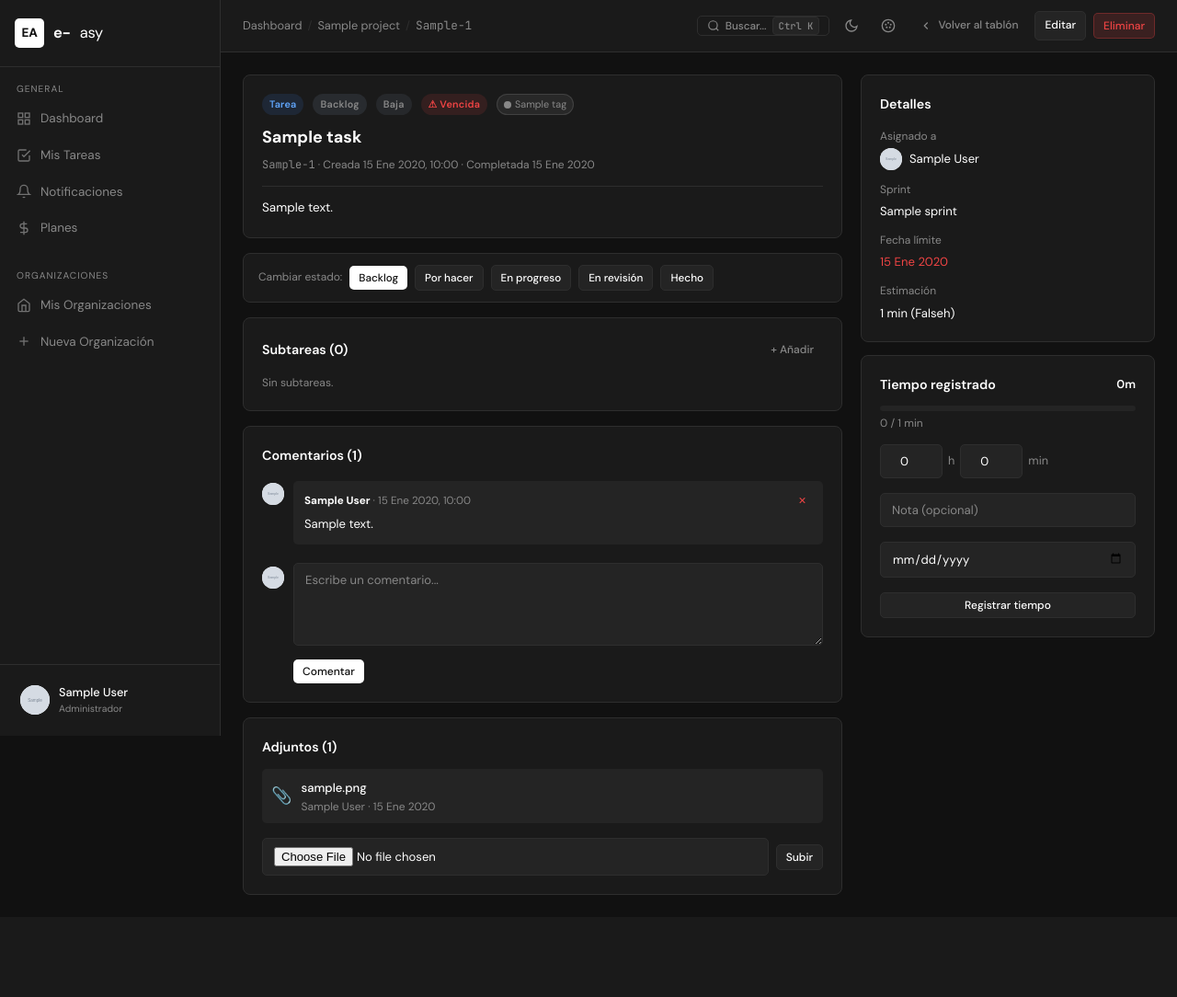
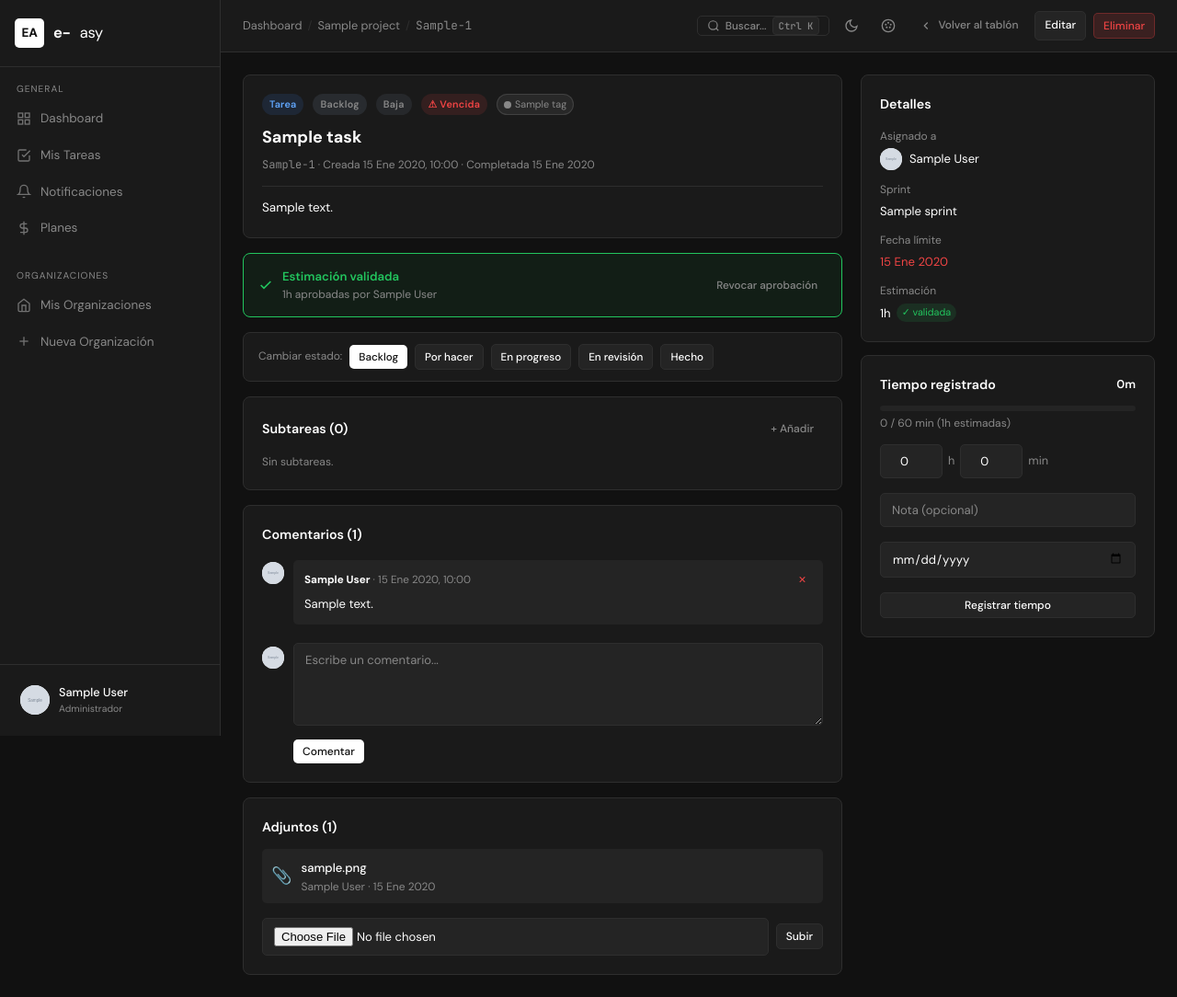
Before and after one commit to SergioE-ASY/Gestor-de-flujo-de-trabajo, a Django app: page /projects/00000000-0000-0000-0000-000000000001/tasks/00000000-0000-0000-0000-000000000001/ in a window 1280 px wide. Shown: the whole page at 92% size. Before the commit the page ends 973 px from the top, so only its background shows below. Run offline with Django 5.2, Linux system fonts and the light colour scheme; a user stored in the database is signed in; tables that the repository leaves empty hold one stand-in row (values such as "Sample post"); grey boxes marked "Sample" are stand-in pictures; data that the repository does not hold is empty.

Commit message:
fix: hours validation

```diff
--- a/taskflow/taskmanager/notifications/models.py
+++ b/taskflow/taskmanager/notifications/models.py
@@ -11,6 +11,7 @@ class Notification(models.Model):
         ('status_changed', 'Estado cambiado'),
         ('sprint_started', 'Sprint iniciado'),
         ('mentioned', 'Mencionado'),
+        ('hours_validation_requested', 'Validación de horas solicitada'),
     ]
 
     id = models.UUIDField(primary_key=True, default=uuid.uuid4, editable=False)
--- a/taskflow/taskmanager/tasks/models.py
+++ b/taskflow/taskmanager/tasks/models.py
@@ -45,6 +45,10 @@ class Task(models.Model):
     sprint = models.ForeignKey('projects.Sprint', on_delete=models.SET_NULL, null=True, blank=True, related_name='tasks')
     assignee = models.ForeignKey(settings.AUTH_USER_MODEL, on_delete=models.SET_NULL, null=True, blank=True, related_name='assigned_tasks')
     assignees = models.ManyToManyField(settings.AUTH_USER_MODEL, blank=True, related_name='tasks_assigned', db_table='task_assignee')
+    task_responsible = models.ForeignKey(
+        settings.AUTH_USER_MODEL, on_delete=models.SET_NULL,
+        null=True, blank=True, related_name='responsible_tasks',
+    )
     parent_task = models.ForeignKey('self', on_delete=models.SET_NULL, null=True, blank=True, related_name='subtasks')
     project_sequence = models.PositiveIntegerField(default=0)
     type = models.CharField(max_length=20, choices=TYPE_CHOICES, default='task')
@@ -54,6 +58,8 @@ class Task(models.Model):
     priority = models.CharField(max_length=20, choices=PRIORITY_CHOICES, default='medium')
     position = models.IntegerField(default=0)
     estimated_min = models.IntegerField(null=True, blank=True, help_text='Estimación en minutos')
+    estimated_hours = models.DecimalField(max_digits=6, decimal_places=2, null=True, blank=True)
+    hours_validated = models.BooleanField(default=False)
     due_date = models.DateField(null=True, blank=True)
     completed_at = models.DateTimeField(null=True, blank=True)
     created_at = models.DateTimeField(auto_now_add=True)
--- a/taskflow/taskmanager/tasks/urls.py
+++ b/taskflow/taskmanager/tasks/urls.py
@@ -14,5 +14,6 @@ urlpatterns = [
     path('projects/<uuid:project_pk>/tasks/<uuid:task_pk>/comments/<uuid:pk>/delete/', views.comment_delete, name='comment_delete'),
     path('projects/<uuid:project_pk>/tasks/<uuid:task_pk>/attachments/', views.attachment_upload, name='attachment_upload'),
     path('projects/<uuid:project_pk>/tasks/<uuid:task_pk>/timelogs/', views.timelog_create, name='timelog_create'),
+    path('projects/<uuid:project_pk>/tasks/<uuid:pk>/validate-hours/', views.task_validate_hours, name='task_validate_hours'),
     path('projects/<uuid:project_pk>/tags/new/', views.tag_create, name='tag_create'),
 ]
--- a/taskflow/taskmanager/tasks/views.py
+++ b/taskflow/taskmanager/tasks/views.py
@@ -1,3 +1,5 @@
+from decimal import Decimal, InvalidOperation
+
 from django.shortcuts import render, redirect, get_object_or_404
 from django.contrib.auth.decorators import login_required
 from django.contrib import messages
@@ -26,10 +28,22 @@ def _parse_hm(post, h_field, m_field):
         return None
 
 
+def _parse_hours(post):
+    """Convierte campos estimated_h + estimated_m del POST a horas decimales, o None."""
+    try:
+        h = int(post.get('estimated_h', 0) or 0)
+        m = int(post.get('estimated_m', 0) or 0)
+        total = h + m / 60
+        return Decimal(str(round(total, 2))) if total > 0 else None
+    except (ValueError, TypeError, InvalidOperation):
+        return None
+
+
 @login_required
 @project_permission(can_create_task, pk_kwarg='project_pk')
 def task_create(request, project_pk, project=None, membership=None):
     if request.method == 'POST':
+        estimated_hours = _parse_hours(request.POST)
         task = Task.objects.create(
             project=project,
             title=request.POST.get('title'),
@@ -38,7 +52,8 @@ def task_create(request, project_pk, project=None, membership=None):
             status=request.POST.get('status', 'backlog'),
             priority=request.POST.get('priority', 'medium'),
             due_date=request.POST.get('due_date') or None,
-            estimated_min=_parse_hm(request.POST, 'estimated_h', 'estimated_m'),
+            estimated_hours=estimated_hours,
+            task_responsible_id=request.POST.get('task_responsible') or None,
             sprint_id=request.POST.get('sprint') or None,
             parent_task_id=request.POST.get('parent_task') or None,
         )
@@ -54,6 +69,12 @@ def task_create(request, project_pk, project=None, membership=None):
                 user=assignee, task=task, project=project,
                 type='task_assigned',
                 message=f'Se te asignó la tarea: {task.title}',
+            )
+        if task.task_responsible and estimated_hours and task.task_responsible != request.user:
+            Notification.objects.create(
+                user=task.task_responsible, task=task, project=project,
+                type='hours_validation_requested',
+                message=f'{request.user.name} solicita que valides la estimación de {estimated_hours}h para: {task.title}',
             )
 
         messages.success(request, f'Tarea "{task.title}" creada.')
@@ -84,11 +105,14 @@ def task_detail(request, project_pk, pk, project=None, membership=None):
     subtasks = task.subtasks.prefetch_related('assignees').all()
     total_logged = task.get_total_logged_minutes()
 
+    estimated_total_min = int(float(task.estimated_hours) * 60) if task.estimated_hours else 0
+
     return render(request, 'tasks/task_detail.html', {
         'project': project, 'task': task, 'membership': membership,
         'comments': comments, 'attachments': attachments,
         'time_logs': time_logs, 'subtasks': subtasks,
         'total_logged': total_logged,
+        'estimated_total_min': estimated_total_min,
         'total_logged_display': f'{total_logged // 60}h {total_logged % 60}m' if total_logged else '0m',
         'status_choices': Task.STATUS_CHOICES,
         'priority_choices': Task.PRIORITY_CHOICES,
@@ -109,8 +133,18 @@ def task_edit(request, project_pk, pk, project=None, membership=None):
         task.status = request.POST.get('status', task.status)
         task.priority = request.POST.get('priority', task.priority)
         task.due_date = request.POST.get('due_date') or None
-        task.estimated_min = _parse_hm(request.POST, 'estimated_h', 'estimated_m')
         task.sprint_id = request.POST.get('sprint') or None
+
+        new_hours = _parse_hours(request.POST)
+        hours_changed = str(new_hours) != str(task.estimated_hours)
+        if hours_changed:
+            task.hours_validated = False
+        task.estimated_hours = new_hours
+
+        old_responsible_id = task.task_responsible_id
+        task.task_responsible_id = request.POST.get('task_responsible') or None
+        responsible_changed = task.task_responsible_id != old_responsible_id
+
         task.save()
 
         task.task_tags.all().delete()
@@ -131,6 +165,18 @@ def task_edit(request, project_pk, pk, project=None, membership=None):
                     message=f'Se te asignó la tarea: {task.title}',
                 )
 
+        should_notify_responsible = (
+            task.task_responsible and task.estimated_hours
+            and task.task_responsible != request.user
+            and (responsible_changed or hours_changed)
+        )
+        if should_notify_responsible:
+            Notification.objects.create(
+                user=task.task_responsible, task=task, project=project,
+                type='hours_validation_requested',
+                message=f'{request.user.name} solicita que valides la estimación de {task.estimated_hours}h para: {task.title}',
+            )
+
         messages.success(request, 'Tarea actualizada.')
         return redirect('task_detail', project_pk=project_pk, pk=pk)
 
@@ -140,14 +186,16 @@ def task_edit(request, project_pk, pk, project=None, membership=None):
     selected_tag_ids = list(task.task_tags.values_list('tag_id', flat=True))
     selected_assignee_ids = list(task.assignees.values_list('id', flat=True))
 
-    est = task.estimated_min or 0
+    est = task.estimated_hours or 0
+    est_total_min = round(float(est) * 60)
+    est_h, est_m = divmod(est_total_min, 60)
     return render(request, 'tasks/task_form.html', {
         'project': project, 'task': task, 'members': members,
         'sprints': sprints, 'tags': tags, 'selected_tag_ids': selected_tag_ids,
         'selected_assignee_ids': selected_assignee_ids,
         'type_choices': Task.TYPE_CHOICES, 'status_choices': Task.STATUS_CHOICES,
         'priority_choices': Task.PRIORITY_CHOICES, 'title': 'Editar Tarea',
-        'est_h': est // 60, 'est_m': est % 60,
+        'est_h': est_h, 'est_m': est_m,
     })
 
 
@@ -342,6 +390,44 @@ def timelog_create(request, project_pk, task_pk, project=None, membership=None):
 
 
 @login_required
+@require_POST
+@require_project_member(pk_kwarg='project_pk')
+def task_validate_hours(request, project_pk, pk, project=None, membership=None):
+    task = get_object_or_404(Task, pk=pk, project=project)
+    if request.user != task.task_responsible:
+        messages.error(request, 'Solo el responsable de horas puede validar la estimación.')
+        return redirect('task_detail', project_pk=project_pk, pk=pk)
+
+    from notifications.models import Notification
+    action = request.POST.get('action')
+    notify_user = task.assignee if task.assignee and task.assignee != request.user else None
+
+    if action == 'validate':
+        task.hours_validated = True
+        task.save(update_fields=['hours_validated'])
+        messages.success(request, 'Estimación de horas validada.')
+        if notify_user:
+            Notification.objects.create(
+                user=notify_user, task=task, project=project,
+                type='hours_validation_requested',
+                message=f'{request.user.name} ha aprobado la estimación de {task.estimated_hours}h para: {task.title}',
+            )
+    elif action == 'reject':
+        hours_before = task.estimated_hours
+        task.hours_validated = False
+        task.estimated_hours = None
+        task.save(update_fields=['hours_validated', 'estimated_hours'])
+        messages.info(request, 'Estimación rechazada. El creador puede introducir una nueva.')
+        if notify_user:
+            Notification.objects.create(
+                user=notify_user, task=task, project=project,
+                type='hours_validation_requested',
+                message=f'{request.user.name} ha rechazado la estimación de {hours_before}h para: {task.title}. Por favor, introduce una nueva estimación.',
+            )
+    return redirect('task_detail', project_pk=project_pk, pk=pk)
+
+
+@login_required
 @project_permission(can_manage_tags, pk_kwarg='project_pk')
 def tag_create(request, project_pk, project=None, membership=None):
     if request.method == 'POST':
--- a/taskflow/taskmanager/templates/tasks/task_detail.html
+++ b/taskflow/taskmanager/templates/tasks/task_detail.html
@@ -47,6 +47,46 @@
       <p class="text-muted text-sm" style="padding-top:12px;border-top:1px solid var(--border);">Sin descripción.</p>
       {% endif %}
     </div>
+
+    <!-- Hours validation banner -->
+    {% if task.estimated_hours %}
+    <div style="padding:14px 16px;border-radius:var(--radius);border:1px solid {% if task.hours_validated %}var(--success){% else %}var(--warning){% endif %};background:{% if task.hours_validated %}rgba(34,197,94,0.07){% else %}rgba(245,158,11,0.07){% endif %};">
+      <div style="display:flex;align-items:center;justify-content:space-between;gap:12px;flex-wrap:wrap;">
+        <div style="display:flex;align-items:center;gap:10px;">
+          {% if task.hours_validated %}
+          <svg width="16" height="16" viewBox="0 0 24 24" fill="none" stroke="var(--success)" stroke-width="2.5"><polyline points="20 6 9 17 4 12"/></svg>
+          <div>
+            <div style="font-size:0.88rem;font-weight:600;color:var(--success);">Estimación validada</div>
+            <div class="text-muted text-sm">{{ task.estimated_hours|floatformat:"-2" }}h aprobadas{% if task.task_responsible %} por {{ task.task_responsible.name }}{% endif %}</div>
+          </div>
+          {% else %}
+          <svg width="16" height="16" viewBox="0 0 24 24" fill="none" stroke="var(--warning)" stroke-width="2"><circle cx="12" cy="12" r="10"/><line x1="12" y1="8" x2="12" y2="12"/><line x1="12" y1="16" x2="12.01" y2="16"/></svg>
+          <div>
+            <div style="font-size:0.88rem;font-weight:600;color:var(--warning);">Estimación pendiente de validación</div>
+            <div class="text-muted text-sm">{{ task.estimated_hours|floatformat:"-2" }}h · esperando aprobación de {% if task.task_responsible %}{{ task.task_responsible.name }}{% else %}un responsable{% endif %}</div>
+          </div>
+          {% endif %}
+        </div>
+        {% if task.task_responsible == request.user and not task.hours_validated %}
+        <div style="display:flex;gap:8px;">
+          <form method="post" action="{% url 'task_validate_hours' project.pk task.pk %}">
+            {% csrf_token %}<input type="hidden" name="action" value="validate">
+            <button type="submit" class="btn btn-sm" style="background:var(--success);color:#fff;border:none;">Aprobar</button>
+          </form>
+          <form method="post" action="{% url 'task_validate_hours' project.pk task.pk %}">
+            {% csrf_token %}<input type="hidden" name="action" value="reject">
+            <button type="submit" class="btn btn-secondary btn-sm">Rechazar</button>
+          </form>
+        </div>
+        {% elif task.task_responsible == request.user and task.hours_validated %}
+        <form method="post" action="{% url 'task_validate_hours' project.pk task.pk %}">
+          {% csrf_token %}<input type="hidden" name="action" value="reject">
+          <button type="submit" class="btn btn-ghost btn-sm" style="font-size:0.78rem;color:var(--text-muted);">Revocar aprobación</button>
+        </form>
+        {% endif %}
+      </div>
+    </div>
+    {% endif %}
 
     <!-- Quick status change -->
     <div class="card" style="padding:12px 16px;">
@@ -184,8 +224,11 @@
         </div>
         <div>
           <div class="text-muted text-sm" style="margin-bottom:3px;">Estimación</div>
-          {% if task.estimated_min %}
-          <span>{{ task.estimated_min|floatformat:0 }} min ({{ task.estimated_min|divisibleby:60 }}h)</span>
+          {% if task.estimated_hours %}
+          <span style="display:flex;align-items:center;gap:6px;">
+            {{ task.estimated_hours|floatformat:"-2" }}h
+            {% if task.hours_validated %}<span style="font-size:0.72rem;background:rgba(34,197,94,0.12);color:var(--success);padding:1px 6px;border-radius:10px;">✓ validada</span>{% endif %}
+          </span>
           {% else %}<span class="text-muted">Sin estimación</span>{% endif %}
         </div>
         {% if task.parent_task %}
@@ -203,12 +246,12 @@
         <span class="card-title">Tiempo registrado</span>
         <span style="font-size:0.85rem;font-weight:600;color:var(--accent);">{{ total_logged_display }}</span>
       </div>
-      {% if task.estimated_min and task.estimated_min > 0 %}
+      {% if estimated_total_min > 0 %}
       <div style="margin-bottom:12px;">
         <div class="progress">
-          <div class="progress-bar" style="width:{% widthratio total_logged task.estimated_min 100 %}%;"></div>
+          <div class="progress-bar" style="width:{% widthratio total_logged estimated_total_min 100 %}%;"></div>
         </div>
-        <div class="text-muted text-sm mt-1">{{ total_logged }} / {{ task.estimated_min }} min</div>
+        <div class="text-muted text-sm mt-1">{{ total_logged }} / {{ estimated_total_min }} min ({{ task.estimated_hours|floatformat:"-2" }}h estimadas)</div>
       </div>
       {% endif %}
       {% if time_logs %}
```
Also changed, not shown: taskflow/taskmanager/templates/tasks/task_form.html (+11 -0 lines).
